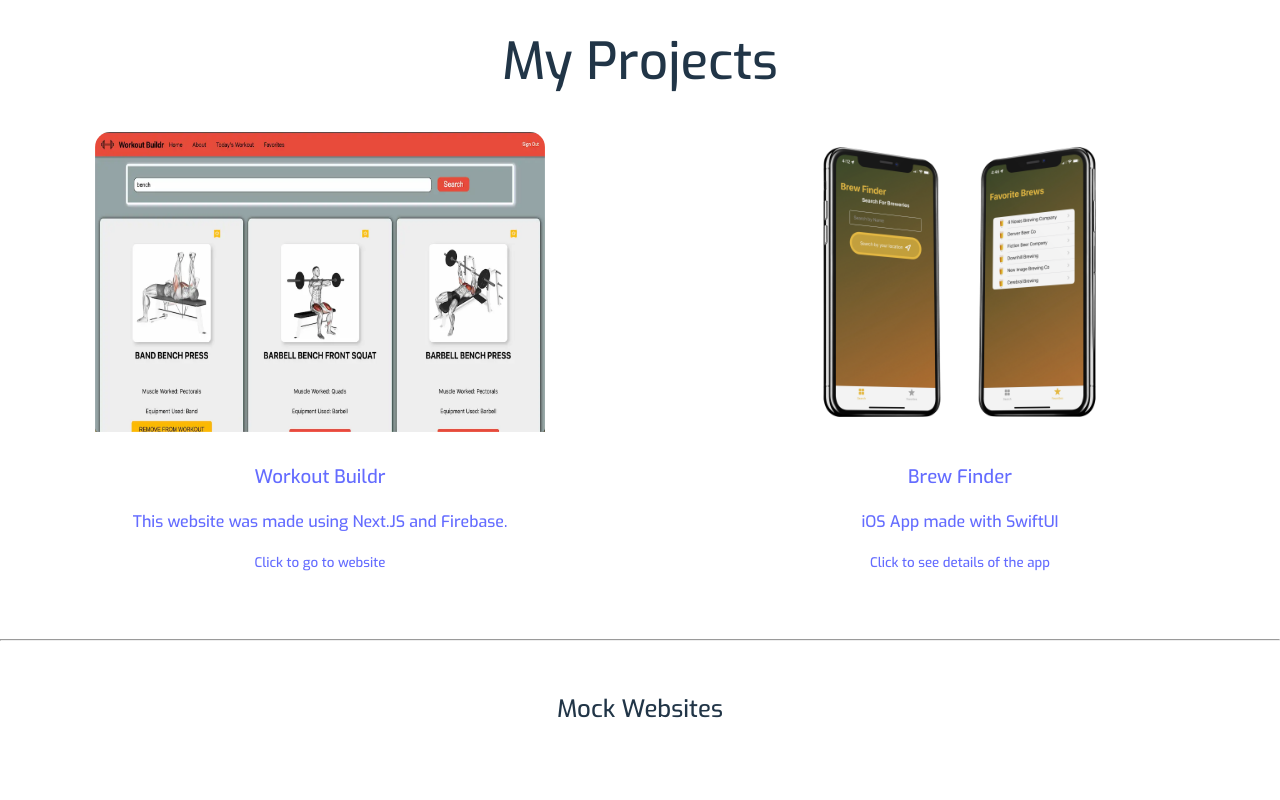
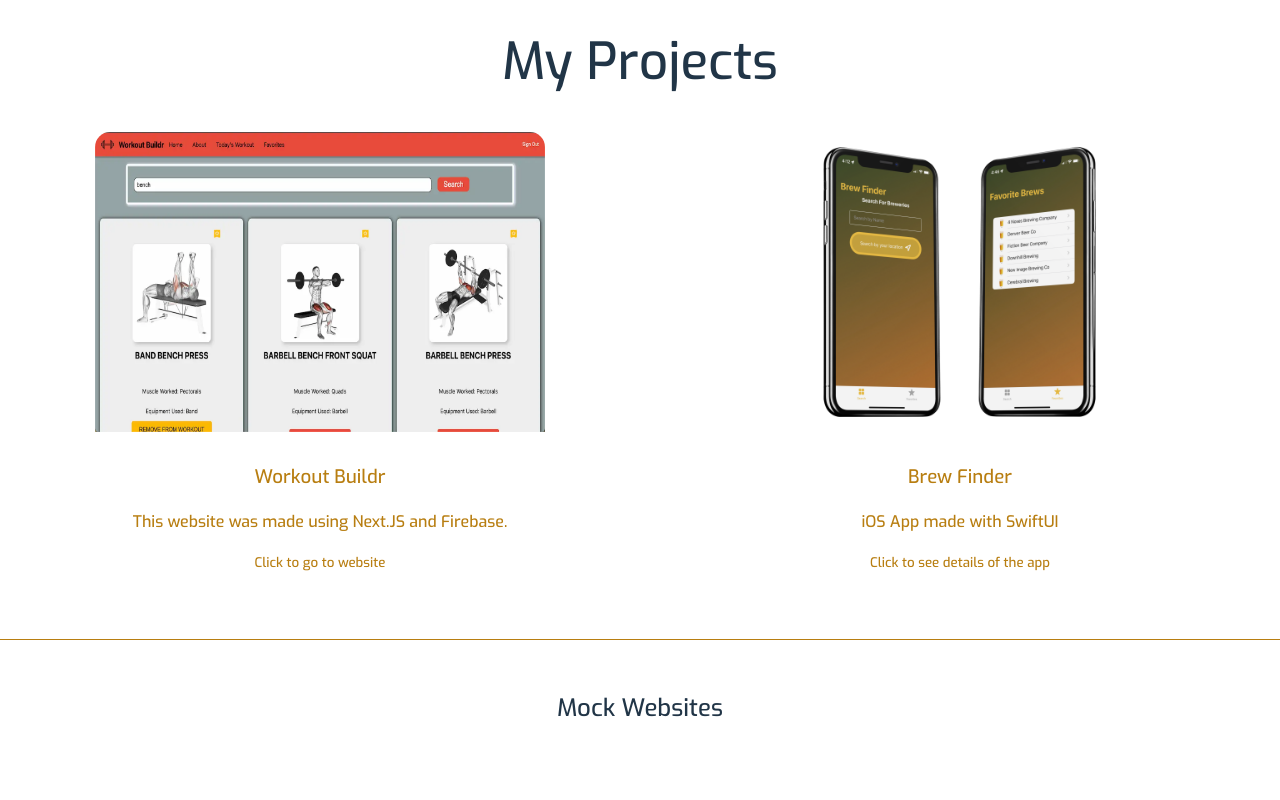
Before and after one commit to Schmidt217/portfolio, a React (Vite) app: page / in a window 1280 px wide. Shown: the part 1320-2120 px from the top of the page. Built offline with nearby package versions, Linux system fonts and the light colour scheme.

Commit message:
style changes

```diff
--- a/src/styles/index.css
+++ b/src/styles/index.css
@@ -27,11 +27,11 @@
 
 a {
 	font-weight: 500;
-	color: #646cff;
+	color: rgb(184, 126, 17);
 	text-decoration: inherit;
 }
 a:hover {
-	color: #535bf2;
+	color: rgb(245, 167, 23);
 }
 
 body {
--- a/src/styles/projects.css
+++ b/src/styles/projects.css
@@ -36,4 +36,7 @@
 
 hr {
 	margin: 50px 0 50px 0;
+	background-color: rgb(184, 126, 17);
+	height: 1px;
+	border: none;
 }
```
